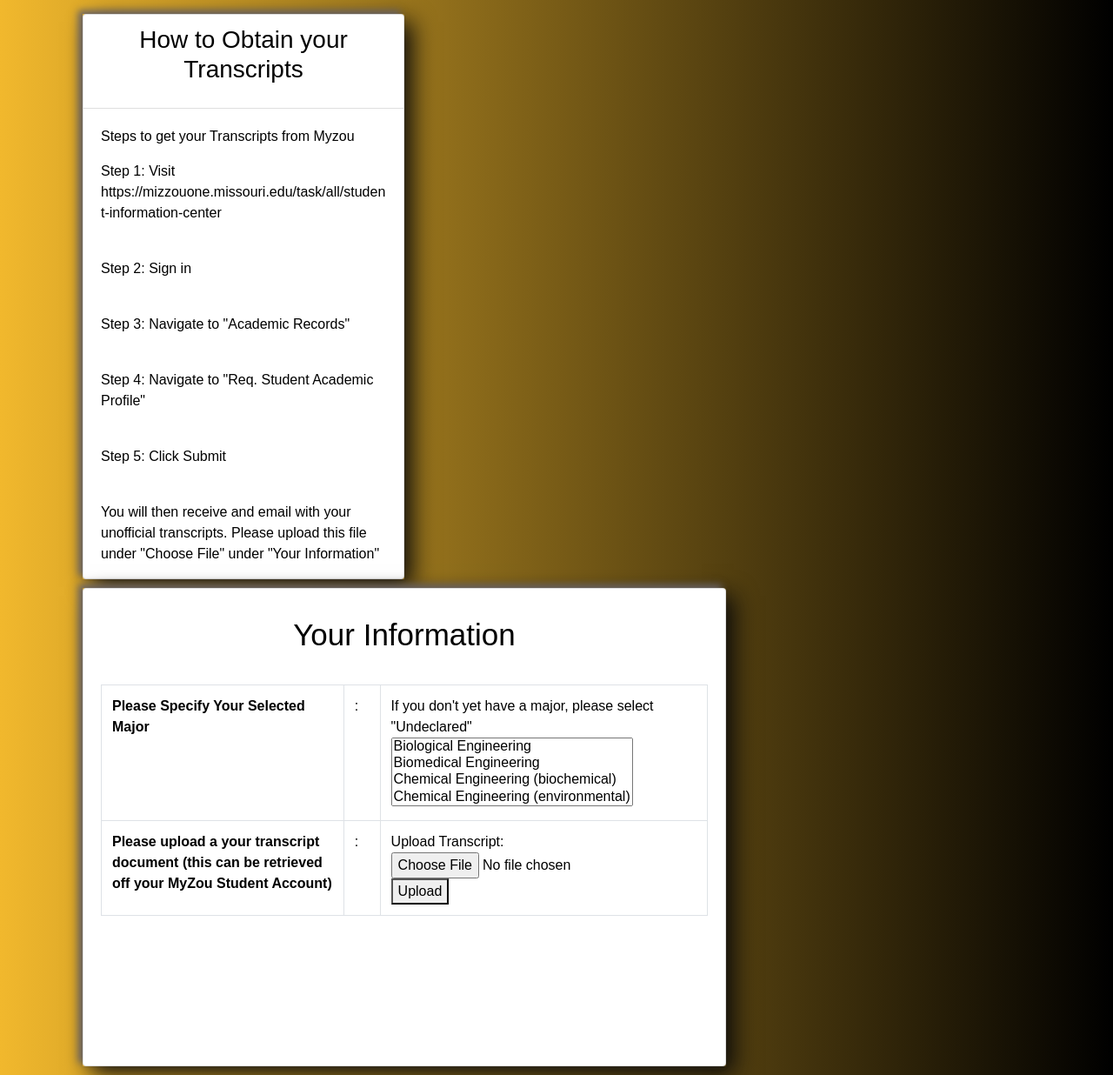
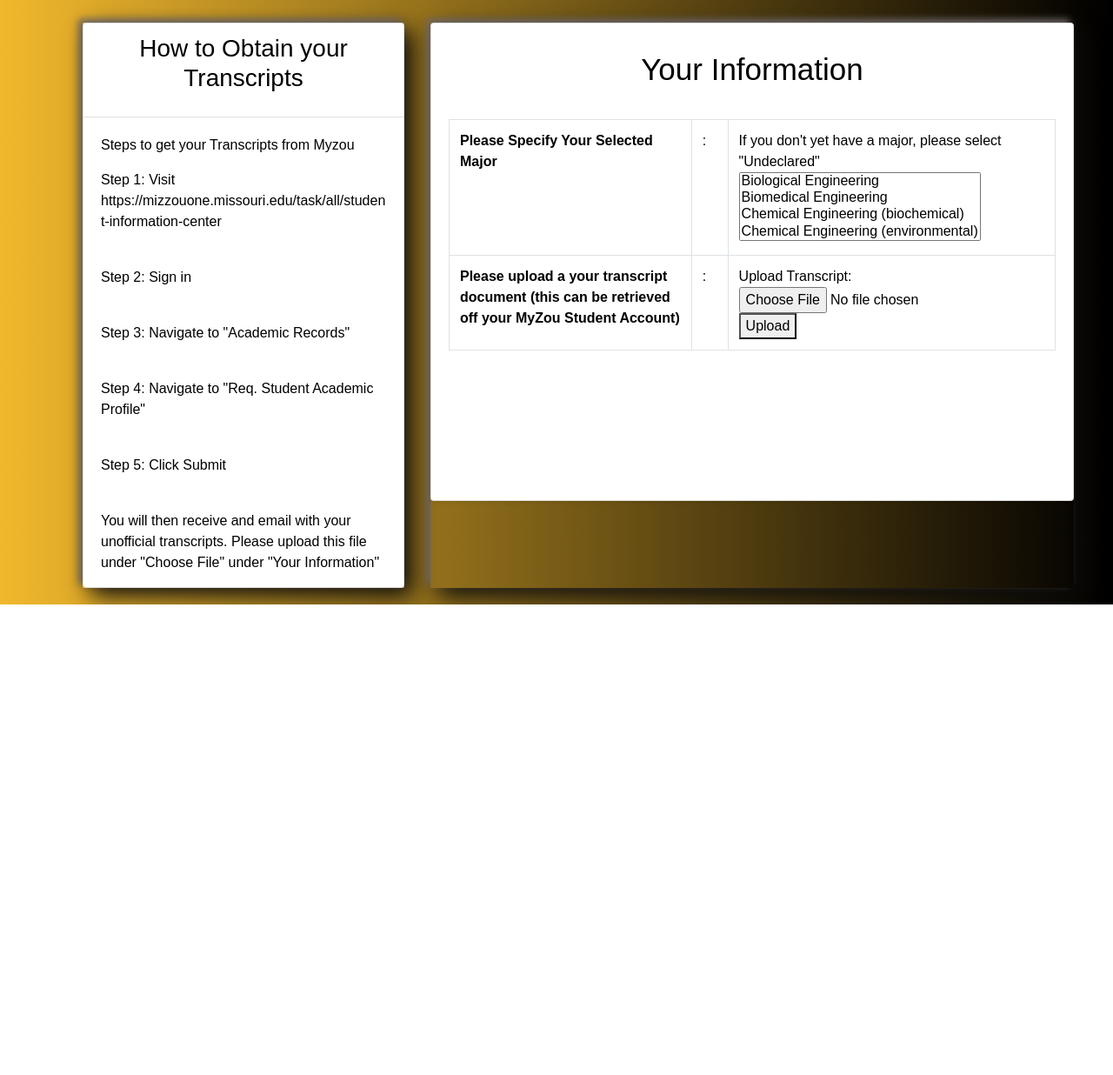
Before and after one commit to cbach321/Captstone, a PHP site: the page made by MU Minor Selection Application/CreateProfile.html in a window 1280 px wide. Shown: the part 154-1390 px from the top of the page at 87% size. After the commit the page ends 849 px from the top, so only its background shows below. Run offline with PHP 8.4, Linux system fonts and the light colour scheme; some libraries are stand-ins or nearby versions.

Commit message:
Updated CSS on CreateProfile
CSS

```diff
--- a/MU Minor Selection Application/_createprofile.css
+++ b/MU Minor Selection Application/_createprofile.css
@@ -27,10 +27,27 @@ p {
 }
 
 
+.container{
+    display: flex;
+}
 
-.container {
 
+.col-lg-4 {
+flex: 1;
+    border:2px;
 }
+
+.col-lg-4:first-child{
+    margin-right: 20px;
+}
+/*
+.col-lg-8 {
+    width: 50%;
+    float: left;
+    padding: 20px;
+    border: 2px;
+}
+*/
 
 
 .col-lg-4 {
```
Also changed, not shown: 2 other files.
